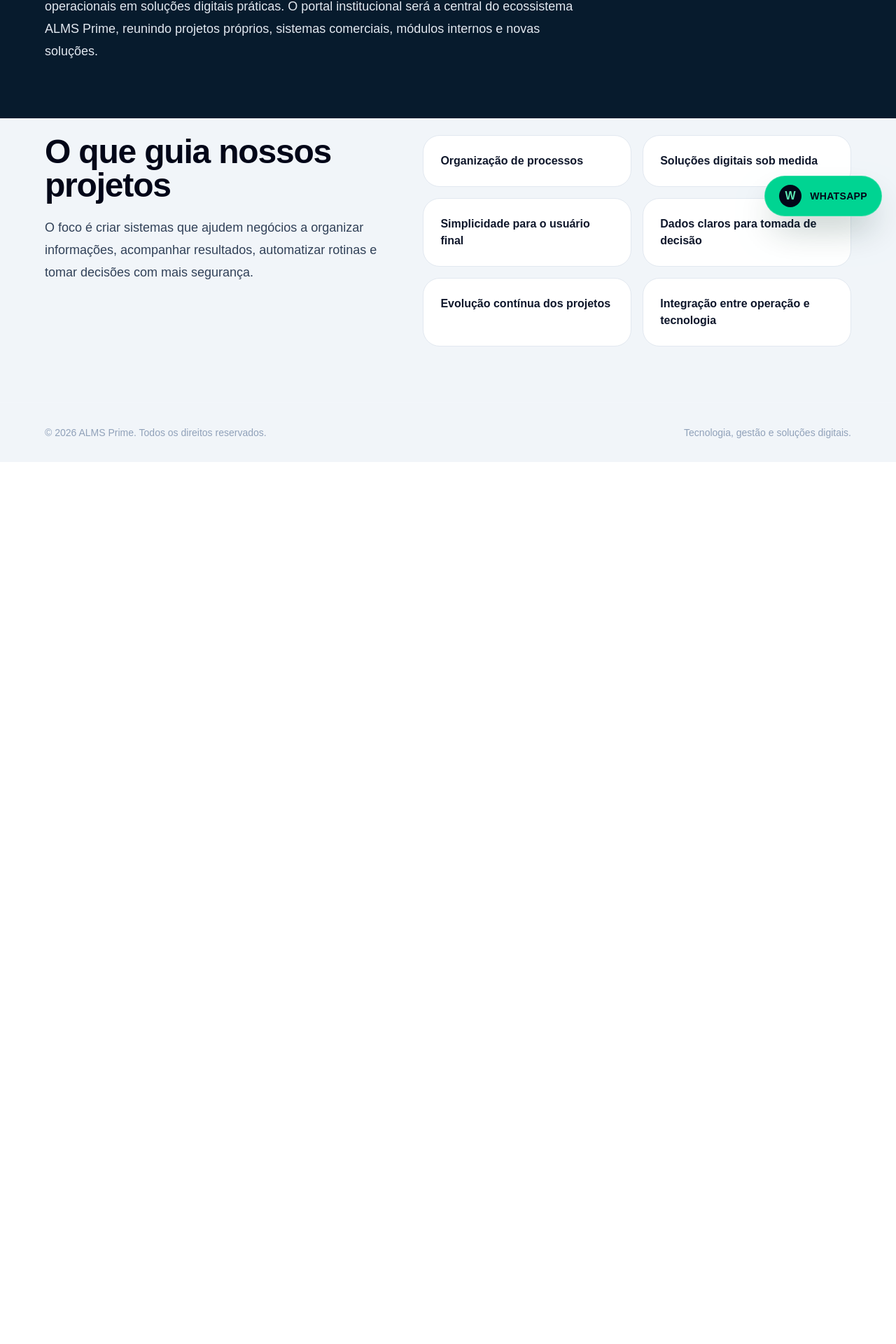
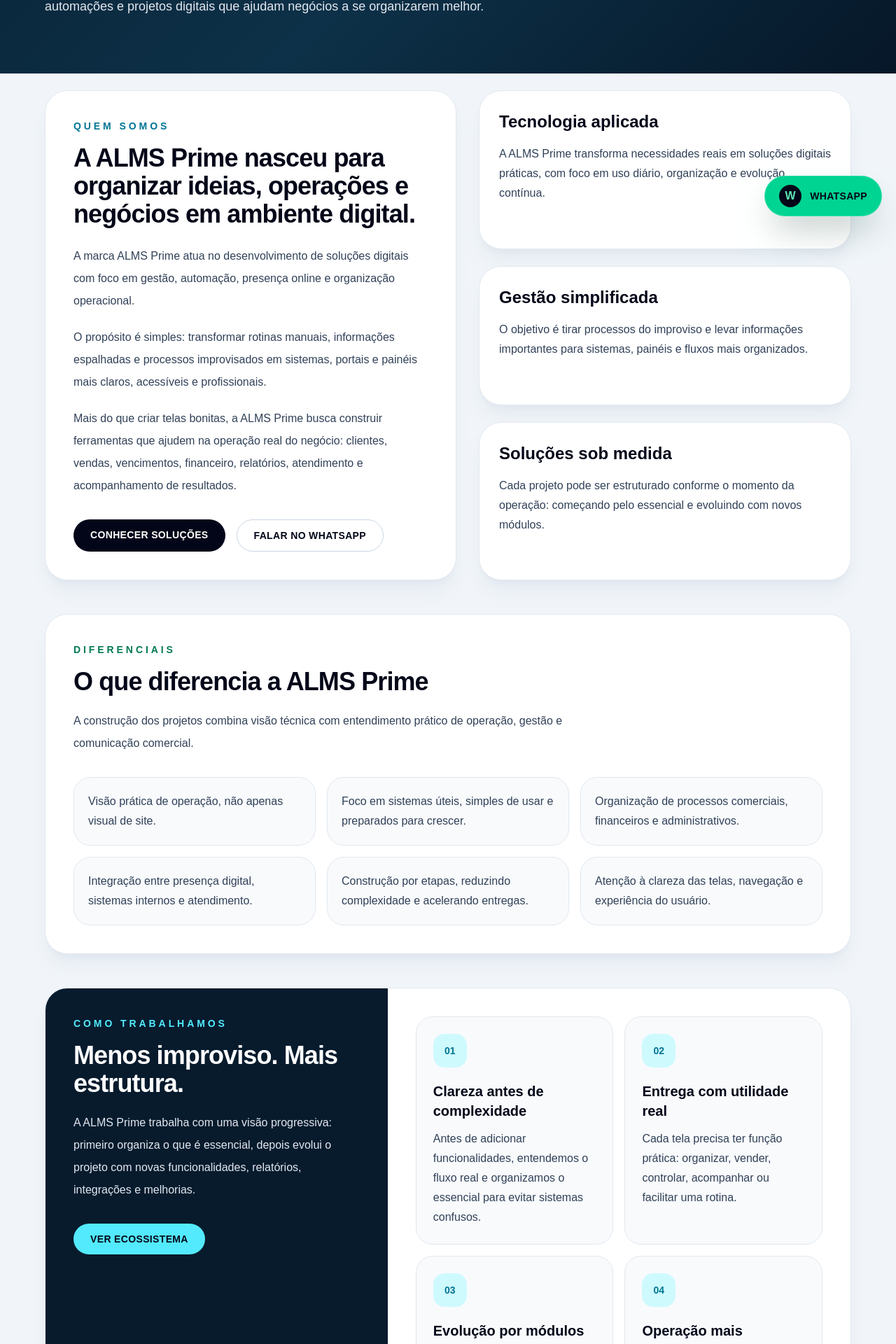
Before and after one commit to mendesrogerm/alms-prime-portal, a Next.js app: page /sobre in a window 1280 px wide. Shown: the part 471-2391 px from the top of the page at 70% size. Before the commit the page ends 1131 px from the top, so only its background shows below. Built offline with nearby package versions, Linux system fonts and the light colour scheme.

Commit message:
Melhorar pagina sobre institucional

```diff
--- a/src/app/sobre/page.tsx
+++ b/src/app/sobre/page.tsx
@@ -2,52 +2,253 @@ import { PageHero } from "../../components/PageHero";
 import { SiteFooter } from "../../components/SiteFooter";
 import { SiteHeader } from "../../components/SiteHeader";
 
-const valores = [
-  "Organização de processos",
-  "Soluções digitais sob medida",
-  "Simplicidade para o usuário final",
-  "Dados claros para tomada de decisão",
-  "Evolução contínua dos projetos",
-  "Integração entre operação e tecnologia",
+const pilares = [
+  {
+    titulo: "Tecnologia aplicada",
+    descricao:
+      "A ALMS Prime transforma necessidades reais em soluções digitais práticas, com foco em uso diário, organização e evolução contínua.",
+  },
+  {
+    titulo: "Gestão simplificada",
+    descricao:
+      "O objetivo é tirar processos do improviso e levar informações importantes para sistemas, painéis e fluxos mais organizados.",
+  },
+  {
+    titulo: "Soluções sob medida",
+    descricao:
+      "Cada projeto pode ser estruturado conforme o momento da operação: começando pelo essencial e evoluindo com novos módulos.",
+  },
+];
+
+const diferenciais = [
+  "Visão prática de operação, não apenas visual de site.",
+  "Foco em sistemas úteis, simples de usar e preparados para crescer.",
+  "Organização de processos comerciais, financeiros e administrativos.",
+  "Integração entre presença digital, sistemas internos e atendimento.",
+  "Construção por etapas, reduzindo complexidade e acelerando entregas.",
+  "Atenção à clareza das telas, navegação e experiência do usuário.",
+];
+
+const principios = [
+  {
+    numero: "01",
+    titulo: "Clareza antes de complexidade",
+    descricao:
+      "Antes de adicionar funcionalidades, entendemos o fluxo real e organizamos o essencial para evitar sistemas confusos.",
+  },
+  {
+    numero: "02",
+    titulo: "Entrega com utilidade real",
+    descricao:
+      "Cada tela precisa ter função prática: organizar, vender, controlar, acompanhar ou facilitar uma rotina.",
+  },
+  {
+    numero: "03",
+    titulo: "Evolução por módulos",
+    descricao:
+      "A base digital pode começar simples e receber novas áreas conforme o negócio cresce e novas necessidades aparecem.",
+  },
+  {
+    numero: "04",
+    titulo: "Operação mais profissional",
+    descricao:
+      "O foco final é ajudar empresas e projetos a trabalharem com mais controle, previsibilidade e imagem profissional.",
+  },
 ];
 
 export default function SobrePage() {
   return (
     <main className="min-h-screen bg-slate-100 text-slate-950">
       <section className="relative overflow-hidden bg-[#071b2d] px-6 py-6 text-white sm:px-10 lg:px-16">
-        <div className="absolute inset-0 -z-10 bg-[radial-gradient(circle_at_top_left,rgba(34,211,238,0.20),transparent_34%),linear-gradient(135deg,#020617_0%,#07111f_52%,#020617_100%)]" />
+        <div className="absolute inset-0 bg-[radial-gradient(circle_at_top_left,rgba(34,211,238,0.26),transparent_34%),radial-gradient(circle_at_top_right,rgba(16,185,129,0.22),transparent_32%),linear-gradient(135deg,#082033_0%,#0d3148_52%,#061728_100%)]" />
 
-        <SiteHeader />
+        <div className="relative">
+          <SiteHeader />
 
-        <PageHero
-          eyebrow="Sobre a ALMS Prime"
-          title="Tecnologia aplicada à gestão, operação e crescimento."
-          description="A marcA marca ALMS Prime nasceu para transformar ideias, processos e necessidades operacionais em soluções digitais práticas. O portal institucional será a central do ecossistema ALMS Prime, reunindo projetos próprios, sistemas comerciais, módulos internos e novas soluções."
-        />
+          <PageHero
+            eyebrow="Sobre"
+            title="Uma marca criada para transformar processos em soluções digitais"
+            description="A ALMS Prime une tecnologia, gestão e visão operacional para criar sistemas, portais, automações e projetos digitais que ajudam negócios a se organizarem melhor."
+          />
+        </div>
       </section>
 
       <section className="-mt-6 px-6 pb-20 pt-12 sm:px-10 lg:px-16">
-        <div className="mx-auto grid max-w-7xl gap-10 lg:grid-cols-[0.9fr_1.1fr]">
-          <div>
-            <h2 className="text-3xl font-black tracking-tight sm:text-5xl">
-              O que guia nossos projetos
+        <div className="mx-auto grid max-w-7xl gap-8 lg:grid-cols-[1.05fr_0.95fr]">
+          <div className="rounded-[2rem] border border-slate-200 bg-white p-8 shadow-xl shadow-slate-300/30 sm:p-10">
+            <p className="text-sm font-black uppercase tracking-[0.28em] text-cyan-700">
+              Quem somos
+            </p>
+
+            <h2 className="mt-4 text-3xl font-black tracking-tight text-slate-950 sm:text-4xl">
+              A ALMS Prime nasceu para organizar ideias, operações e negócios em ambiente digital.
             </h2>
-            <p className="mt-5 text-lg leading-8 text-slate-700">
-              O foco é criar sistemas que ajudem negócios a organizar
-              informações, acompanhar resultados, automatizar rotinas e tomar
-              decisões com mais segurança.
+
+            <div className="mt-6 space-y-5 leading-8 text-slate-700">
+              <p>
+                A marca ALMS Prime atua no desenvolvimento de soluções digitais
+                com foco em gestão, automação, presença online e organização
+                operacional.
+              </p>
+
+              <p>
+                O propósito é simples: transformar rotinas manuais, informações
+                espalhadas e processos improvisados em sistemas, portais e
+                painéis mais claros, acessíveis e profissionais.
+              </p>
+
+              <p>
+                Mais do que criar telas bonitas, a ALMS Prime busca construir
+                ferramentas que ajudem na operação real do negócio: clientes,
+                vendas, vencimentos, financeiro, relatórios, atendimento e
+                acompanhamento de resultados.
+              </p>
+            </div>
+
+            <div className="mt-8 flex flex-col gap-4 sm:flex-row">
+              <a
+                href="/solucoes"
+                className="rounded-full bg-slate-950 px-6 py-3 text-center text-sm font-black uppercase tracking-wide text-white transition hover:-translate-y-1 hover:bg-cyan-500 hover:text-slate-950"
+              >
+                Conhecer soluções
+              </a>
+
+              <a
+                href="https://wa.me/5511964073364?text=Ol%C3%A1%2C%20vim%20pela%20p%C3%A1gina%20sobre%20da%20ALMS%20Prime%20e%20gostaria%20de%20mais%20informa%C3%A7%C3%B5es."
+                target="_blank"
+                rel="noreferrer"
+                className="rounded-full border border-slate-300 px-6 py-3 text-center text-sm font-black uppercase tracking-wide text-slate-950 transition hover:-translate-y-1 hover:border-emerald-400 hover:bg-emerald-50"
+              >
+                Falar no WhatsApp
+              </a>
+            </div>
+          </div>
+
+          <div className="grid gap-6">
+            {pilares.map((pilar) => (
+              <div
+                key={pilar.titulo}
+                className="rounded-[2rem] border border-slate-200 bg-white p-7 shadow-xl shadow-slate-300/30"
+              >
+                <h3 className="text-2xl font-black text-slate-950">
+                  {pilar.titulo}
+                </h3>
+
+                <p className="mt-4 leading-7 text-slate-700">
+                  {pilar.descricao}
+                </p>
+              </div>
+            ))}
+          </div>
+        </div>
+
+        <div className="mx-auto mt-12 rounded-[2rem] border border-slate-200 bg-white p-8 shadow-xl shadow-slate-300/30 sm:p-10">
+          <div className="max-w-3xl">
+            <p className="text-sm font-black uppercase tracking-[0.28em] text-emerald-700">
+              Diferenciais
+            </p>
+
+            <h2 className="mt-4 text-3xl font-black tracking-tight text-slate-950 sm:text-4xl">
+              O que diferencia a ALMS Prime
+            </h2>
+
+            <p className="mt-5 leading-8 text-slate-700">
+              A construção dos projetos combina visão técnica com entendimento
+              prático de operação, gestão e comunicação comercial.
             </p>
           </div>
 
-          <div className="grid gap-4 sm:grid-cols-2">
-            {valores.map((valor) => (
+          <div className="mt-8 grid gap-4 md:grid-cols-2 lg:grid-cols-3">
+            {diferenciais.map((item) => (
               <div
-                key={valor}
-                className="rounded-3xl border border-slate-200 bg-white p-6"
+                key={item}
+                className="rounded-3xl border border-slate-200 bg-slate-50 p-5"
               >
-                <p className="font-bold text-slate-900">{valor}</p>
+                <p className="leading-7 text-slate-700">{item}</p>
               </div>
             ))}
+          </div>
+        </div>
+
+        <div className="mx-auto mt-12 overflow-hidden rounded-[2rem] border border-slate-200 bg-white shadow-xl shadow-slate-300/30">
+          <div className="grid gap-0 lg:grid-cols-[0.85fr_1.15fr]">
+            <div className="bg-[#071b2d] p-8 text-white sm:p-10">
+              <p className="text-sm font-black uppercase tracking-[0.28em] text-cyan-300">
+                Como trabalhamos
+              </p>
+
+              <h2 className="mt-4 text-3xl font-black tracking-tight sm:text-4xl">
+                Menos improviso. Mais estrutura.
+              </h2>
+
+              <p className="mt-5 leading-8 text-slate-200">
+                A ALMS Prime trabalha com uma visão progressiva: primeiro
+                organiza o que é essencial, depois evolui o projeto com novas
+                funcionalidades, relatórios, integrações e melhorias.
+              </p>
+
+              <a
+                href="/sistemas"
+                className="mt-8 inline-flex rounded-full bg-cyan-300 px-6 py-3 text-sm font-black uppercase tracking-wide text-slate-950 transition hover:-translate-y-1 hover:bg-cyan-200"
+              >
+                Ver ecossistema
+              </a>
+            </div>
+
+            <div className="grid gap-4 p-8 sm:p-10 md:grid-cols-2">
+              {principios.map((item) => (
+                <div
+                  key={item.numero}
+                  className="rounded-3xl border border-slate-200 bg-slate-50 p-6"
+                >
+                  <div className="mb-5 flex h-12 w-12 items-center justify-center rounded-2xl bg-cyan-100 text-sm font-black text-cyan-700">
+                    {item.numero}
+                  </div>
+
+                  <h3 className="text-xl font-black text-slate-950">
+                    {item.titulo}
+                  </h3>
+
+                  <p className="mt-3 leading-7 text-slate-700">
+                    {item.descricao}
+                  </p>
+                </div>
+              ))}
+            </div>
+          </div>
+        </div>
+
+        <div className="mx-auto mt-12 rounded-[2rem] border border-slate-200 bg-white p-8 text-center shadow-xl shadow-slate-300/30 sm:p-10">
+          <p className="text-sm font-black uppercase tracking-[0.28em] text-cyan-700">
+            Próximo passo
+          </p>
+
+          <h2 className="mx-auto mt-4 max-w-3xl text-3xl font-black tracking-tight text-slate-950 sm:text-4xl">
+            Quer tirar uma ideia do papel ou organizar melhor sua operação?
+          </h2>
+
+          <p className="mx-auto mt-5 max-w-3xl leading-8 text-slate-700">
+            Converse com a ALMS Prime para avaliar possibilidades, entender
+            prioridades e estruturar uma solução digital adequada ao momento do
+            seu negócio.
+          </p>
+
+          <div className="mt-8 flex flex-col justify-center gap-4 sm:flex-row">
+            <a
+              href="https://wa.me/5511964073364?text=Ol%C3%A1%2C%20gostaria%20de%20conversar%20com%20a%20ALMS%20Prime%20sobre%20uma%20solu%C3%A7%C3%A3o%20digital."
+              target="_blank"
+              rel="noreferrer"
+              className="rounded-full bg-emerald-400 px-6 py-3 text-sm font-black uppercase tracking-wide text-slate-950 transition hover:-translate-y-1 hover:bg-emerald-300"
+            >
+              Chamar no WhatsApp
+            </a>
+
+            <a
+              href="/contato"
+              className="rounded-full border border-slate-300 px-6 py-3 text-sm font-black uppercase tracking-wide text-slate-950 transition hover:-translate-y-1 hover:border-cyan-400 hover:bg-cyan-50"
+            >
+              Ir para contato
+            </a>
           </div>
         </div>
       </section>
```
